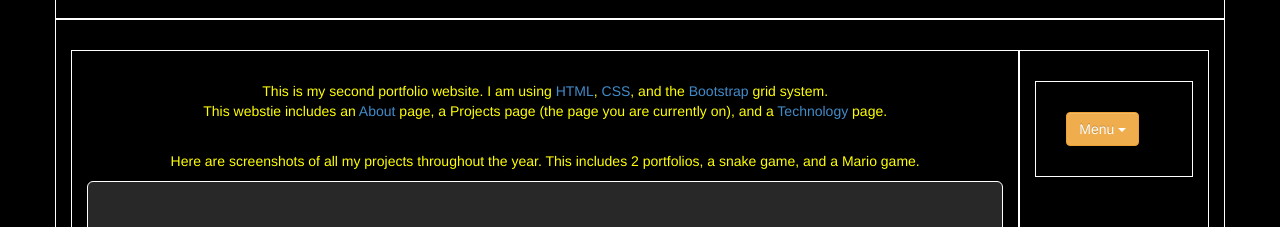
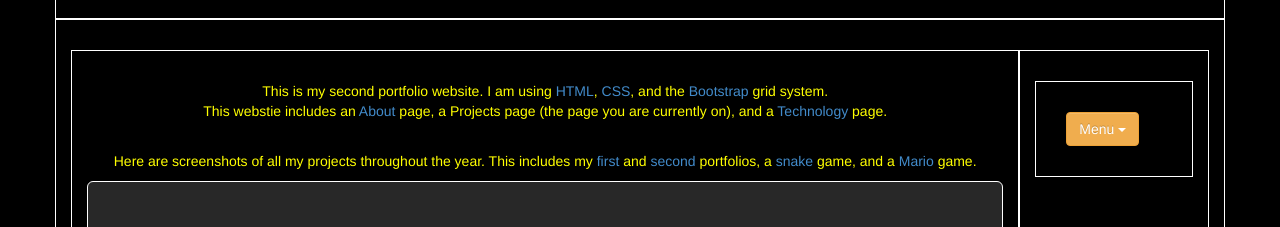
Before and after one commit to PirroneRoger/Portfolio-2, a plain HTML site: page public_html/projects.html in a window 1280 px wide. Shown: the part 106-333 px from the top of the page. Drawn offline with nearby package versions, Linux system fonts and the light colour scheme.

Commit message:
added new stuff

```diff
--- a/public_html/projects.html
+++ b/public_html/projects.html
@@ -25,22 +25,23 @@
                         <br>This webstie includes an <a href='index.html'>About</a>
                         page, a Projects page (the page you are currently on),
                         and a <a href="technology.html">Technology</a> page.</p>
-                    <p><br>Here are screenshots of all my projects throughout the year. This includes 2 portfolios,
-                           a snake game, and a Mario game.</p>
+                    <p><br>Here are screenshots of all my projects throughout the
+                        year. This includes my <a href="#first">first</a> and <a href="#second">second</a> portfolios,
+                        a <a href="#snake">snake</a> game, and a <a href="#mario">Mario</a> game.</p>
                     <!--This code calls upon bootstrap's jumbotron for the portfolio images.-->
                     <div class="jumbotron">
                       <h1>Portfolio Screenshots</h1>
-                      <p><br>My first portfolio website used basic elements of HTML and CSS.</p>
+                      <p><br><a name="first"></a>My first portfolio website used basic elements of HTML and CSS.</p>
                       <p><img src="images/portfolio-v1-screenshot.png">
                       </p>
-                      <p><br>My second portfolio website uses more advanced and
+                      <p><br><a name="second"></a>My second portfolio website uses more advanced and
                          responsive features. It was built using HTML, CSS, and Bootstrap.
                       </p>
                       <p><img src="images/portfolio-v2-screenshot.png">
                       </p>
-                      <p><br>My snake game was built using basic Javascript code.</p>
+                      <p><br><a name="snake"></a>My snake game was built using basic Javascript code.</p>
                       <p><img src="images/snake-screen.png"></p>
-                      <p><br>My Mario game was built using MelonJS and Tiled.</p>
+                      <p><br><a name="mario"></a>My Mario game was built using MelonJS and Tiled.</p>
                       <p><img src='images/mario.png'></p>
                     </div>
                 </div>
```
